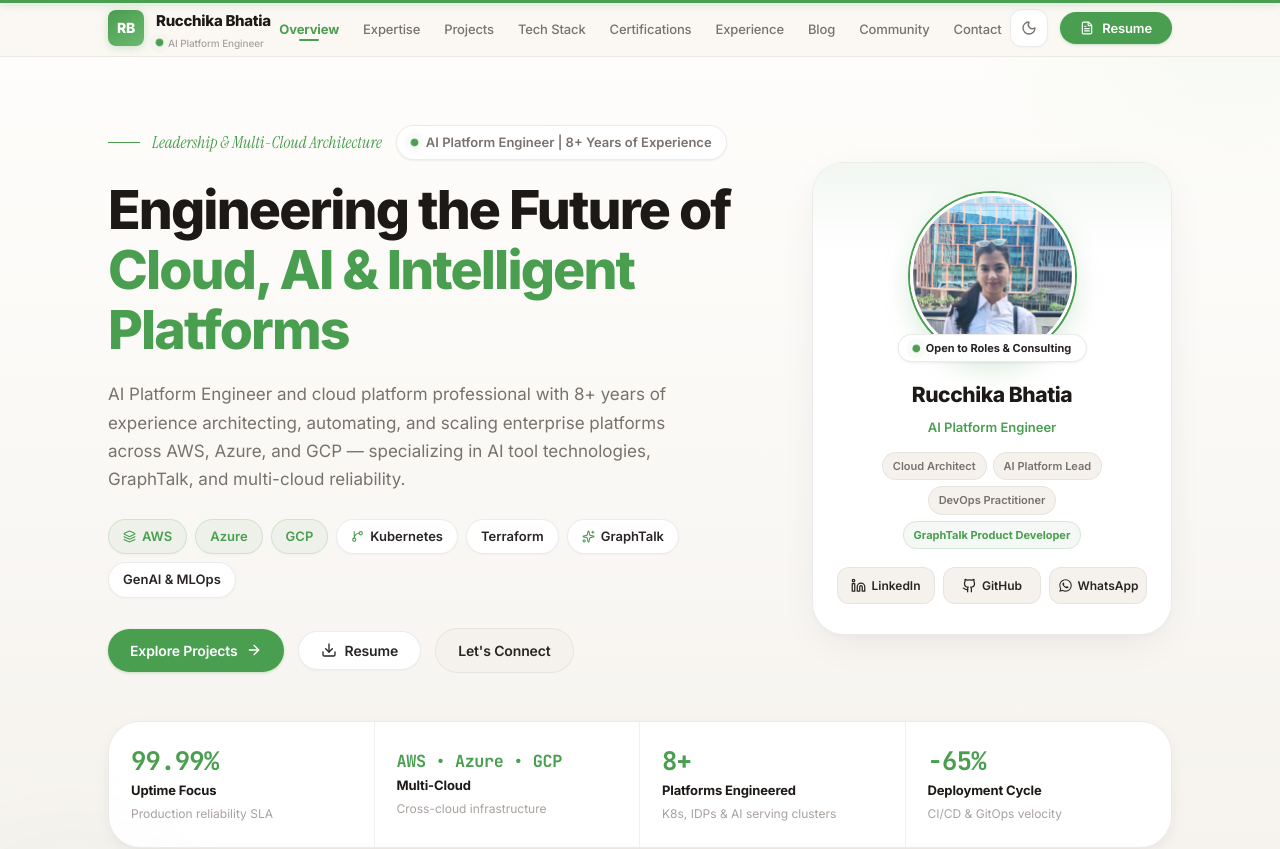
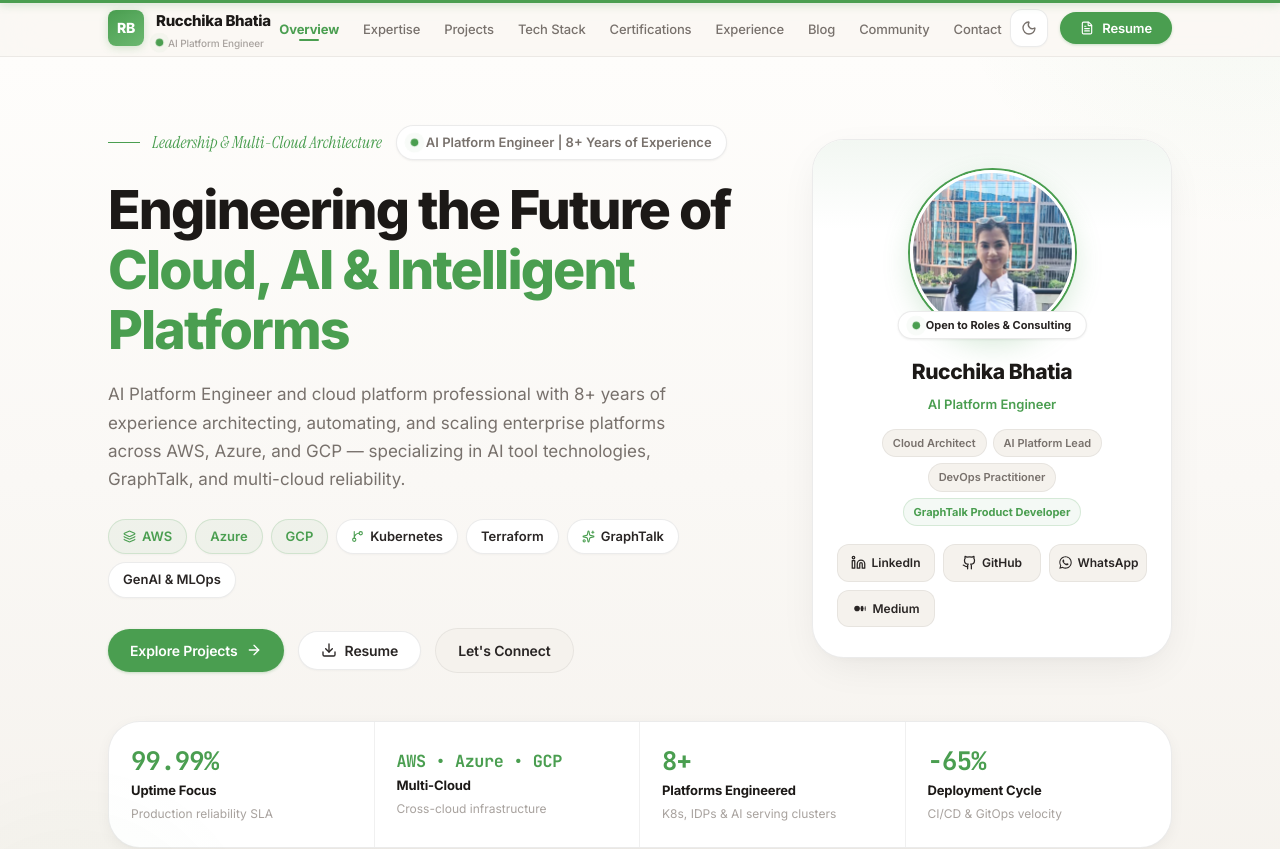
Before and after one commit to xickysahab/rucchika, a React (Vite) app: page / in a window 1280 px wide. Shown: the top 849 px of the page. Built offline with nearby package versions, Linux system fonts and the light colour scheme.

Commit message:
feat: integrate Medium profile link across Hero, Contact, and Footer

```diff
--- a/src/components/Contact.jsx
+++ b/src/components/Contact.jsx
@@ -1,7 +1,7 @@
 import React, { useState } from 'react';
 import { portfolioData } from '../data/portfolioData';
 import { Mail, Send, CheckCircle2, FileText, MapPin, MessageSquare, ArrowUpRight, ExternalLink, AlertCircle } from 'lucide-react';
-import { GithubIcon, LinkedinIcon, WhatsappIcon } from './SocialIcons';
+import { GithubIcon, LinkedinIcon, WhatsappIcon, MediumIcon } from './SocialIcons';
 import Eyebrow from '../common/eyebrow';
 import RevealText from '../common/reveal_text';
 import Magnetic from '../common/magnetic';
@@ -189,16 +189,16 @@
               </div>
             </div>
 
-            <div className="contact-social-buttons" style={{ display: 'grid', gridTemplateColumns: 'repeat(3, 1fr)', gap: '10px' }}>
+            <div className="contact-social-buttons" style={{ display: 'grid', gridTemplateColumns: 'repeat(4, 1fr)', gap: '8px' }}>
               <Magnetic strength={0.2} className="w-full">
                 <a
                   href={personal.githubProfile || personal.github}
                   target="_blank"
                   rel="noopener noreferrer"
                   className="btn btn-outline"
-                  style={{ width: '100%', padding: '10px 8px', fontSize: '0.75rem', justifyContent: 'center' }}
+                  style={{ width: '100%', padding: '10px 6px', fontSize: '0.75rem', justifyContent: 'center' }}
                 >
-                  <GithubIcon size={16} />
+                  <GithubIcon size={15} />
                   <span>GitHub</span>
                 </a>
               </Magnetic>
@@ -209,9 +209,9 @@
                   target="_blank"
                   rel="noopener noreferrer"
                   className="btn btn-outline"
-                  style={{ width: '100%', padding: '10px 8px', fontSize: '0.75rem', justifyContent: 'center' }}
+                  style={{ width: '100%', padding: '10px 6px', fontSize: '0.75rem', justifyContent: 'center' }}
                 >
-                  <LinkedinIcon size={16} />
+                  <LinkedinIcon size={15} />
                   <span>LinkedIn</span>
                 </a>
               </Magnetic>
@@ -222,10 +222,23 @@
                   target="_blank"
                   rel="noopener noreferrer"
                   className="btn btn-outline"
-                  style={{ width: '100%', padding: '10px 8px', fontSize: '0.75rem', justifyContent: 'center', borderColor: 'rgba(37, 211, 102, 0.4)' }}
+                  style={{ width: '100%', padding: '10px 6px', fontSize: '0.75rem', justifyContent: 'center', borderColor: 'rgba(37, 211, 102, 0.4)' }}
                 >
-                  <WhatsappIcon size={16} />
+                  <WhatsappIcon size={15} />
                   <span>WhatsApp</span>
+                </a>
+              </Magnetic>
+
+              <Magnetic strength={0.2} className="w-full">
+                <a
+                  href={personal.medium || "https://medium.com/@rucchikabhatia"}
+                  target="_blank"
+                  rel="noopener noreferrer"
+                  className="btn btn-outline"
+                  style={{ width: '100%', padding: '10px 6px', fontSize: '0.75rem', justifyContent: 'center' }}
+                >
+                  <MediumIcon size={15} />
+                  <span>Medium</span>
                 </a>
               </Magnetic>
             </div>
--- a/src/components/Footer.jsx
+++ b/src/components/Footer.jsx
@@ -2,7 +2,7 @@
 import { portfolioData } from '../data/portfolioData';
 import { Link } from 'react-router-dom';
 import { ArrowUp } from 'lucide-react';
-import { GithubIcon, LinkedinIcon, WhatsappIcon } from './SocialIcons';
+import { GithubIcon, LinkedinIcon, WhatsappIcon, MediumIcon } from './SocialIcons';
 import Magnetic from '../common/magnetic';
 
 export default function Footer() {
@@ -68,6 +68,11 @@
               </a>
             </Magnetic>
             <Magnetic strength={0.25}>
+              <a href={personal.medium || "https://medium.com/@rucchikabhatia"} target="_blank" rel="noopener noreferrer" className="btn-icon" aria-label="Medium" title="Read on Medium (@rucchikabhatia)" style={{ width: '38px', height: '38px' }}>
+                <MediumIcon size={15} />
+              </a>
+            </Magnetic>
+            <Magnetic strength={0.25}>
               <button onClick={scrollToTop} className="btn-icon" title="Back to top" aria-label="Back to top" style={{ width: '38px', height: '38px' }}>
                 <ArrowUp size={15} />
               </button>
--- a/src/components/Hero.jsx
+++ b/src/components/Hero.jsx
@@ -2,7 +2,7 @@
 import { Link } from 'react-router-dom';
 import { ArrowRight, Download, Sparkles, Layers, GitBranch, ArrowUpRight } from 'lucide-react';
 import { portfolioData } from '../data/portfolioData';
-import { GithubIcon, LinkedinIcon, WhatsappIcon } from './SocialIcons';
+import { GithubIcon, LinkedinIcon, WhatsappIcon, MediumIcon } from './SocialIcons';
 import RevealText from '../common/reveal_text';
 import Eyebrow from '../common/eyebrow';
 import Magnetic from '../common/magnetic';
@@ -143,6 +143,19 @@
                     <span>WhatsApp</span>
                   </a>
                 </Magnetic>
+
+                <Magnetic strength={0.3} className="profile-social-item">
+                  <a
+                    href={personal.medium || "https://medium.com/@rucchikabhatia"}
+                    target="_blank"
+                    rel="noopener noreferrer"
+                    className="profile-social-link"
+                    title="Medium Blog: @rucchikabhatia"
+                  >
+                    <MediumIcon size={15} />
+                    <span>Medium</span>
+                  </a>
+                </Magnetic>
               </div>
             </div>
           </div>
--- a/src/components/SocialIcons.jsx
+++ b/src/components/SocialIcons.jsx
@@ -55,3 +55,20 @@
     </svg>
   );
 }
+
+export function MediumIcon({ size = 18, color = 'currentColor', ...props }) {
+  return (
+    <svg
+      xmlns="http://www.w3.org/2000/svg"
+      width={size}
+      height={size}
+      viewBox="0 0 24 24"
+      fill="currentColor"
+      {...props}
+    >
+      <circle cx="6.5" cy="12" r="4.5" />
+      <ellipse cx="14.5" cy="12" rx="2.5" ry="4.3" />
+      <ellipse cx="19.5" cy="12" rx="0.9" ry="4" />
+    </svg>
+  );
+}
```
